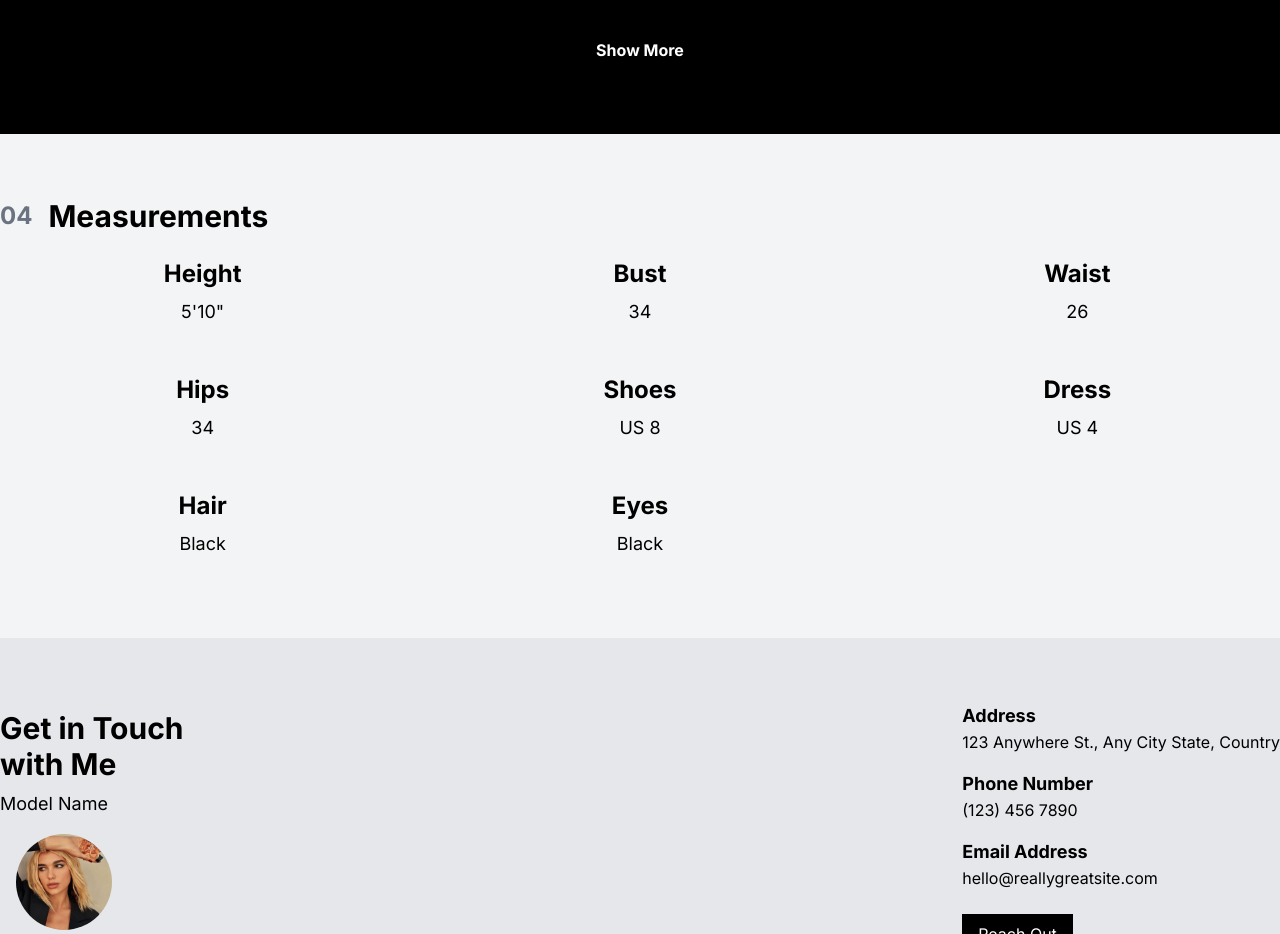
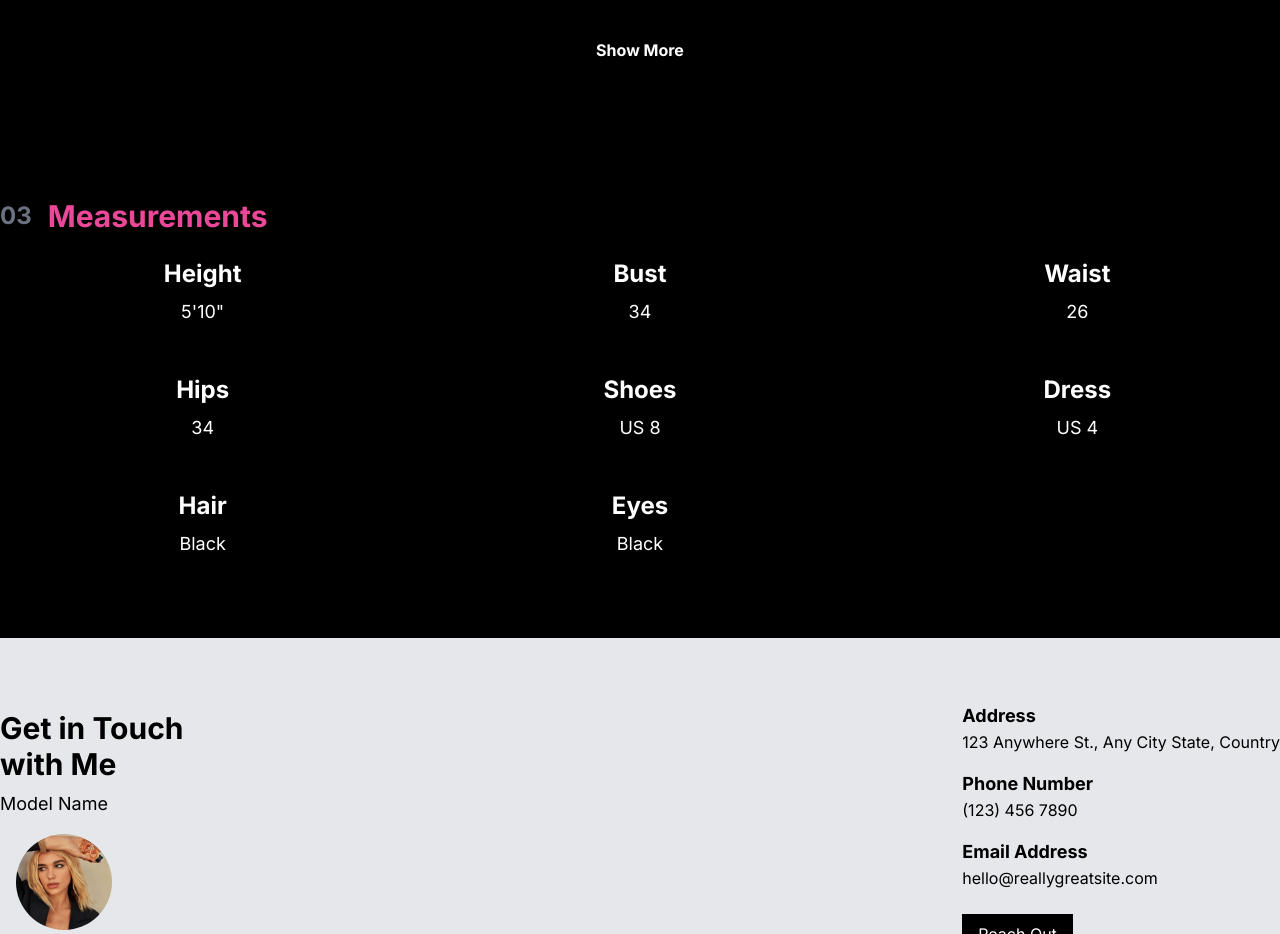
Before and after one commit to Intina47/modelling-portfolio, a Next.js app: page / in a window 1280 px wide. Shown: the part 3243-4177 px from the top of the page. Built offline with nearby package versions, Linux system fonts and the light colour scheme.

Commit message:
Update body component styling

```diff
--- a/app/components/body.tsx
+++ b/app/components/body.tsx
@@ -3,18 +3,18 @@ import {bodyInfoItems} from '../constants';
 
 const BodyInfo = () => {
  return (
-  <section className="py-16 bg-gray-100" id='measurements-info'>
+  <section className="py-16" id='measurements-info'>
    <div className="container mx-auto">
     <div className="flex items-center mb-6">
-     <span className="text-2xl font-bold text-gray-500 mr-4">04</span>
-     <h2 className="text-3xl font-bold">Measurements</h2>
+     <span className="text-2xl font-bold text-gray-500 mr-4">03</span>
+     <h2 className="text-3xl font-bold text-pink-500">Measurements</h2>
     </div>
     <div className="grid grid-cols-1 md:grid-cols-2 lg:grid-cols-3 gap-8">
      {bodyInfoItems.map((item, index) => (
       <div key={index} className="flex items-center justify-center mb-4">
        <div className="text-center">
-        <p className="text-2xl font-bold mb-2">{item.title}</p>
-        <p className="text-lg">{item.value}</p>
+        <p className="text-2xl font-bold mb-2 text-white">{item.title}</p>
+        <p className="text-lg text-white">{item.value}</p>
        </div>
       </div>
      ))}
```
